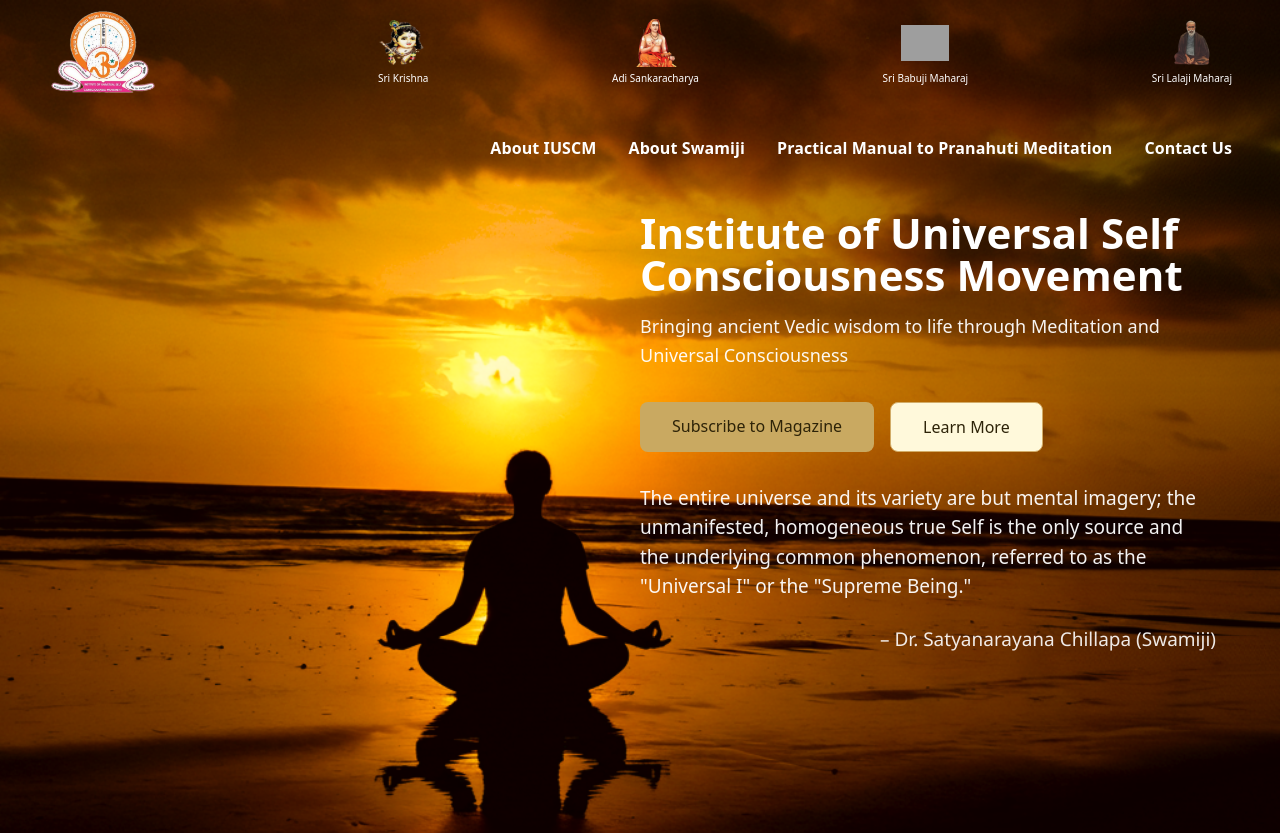
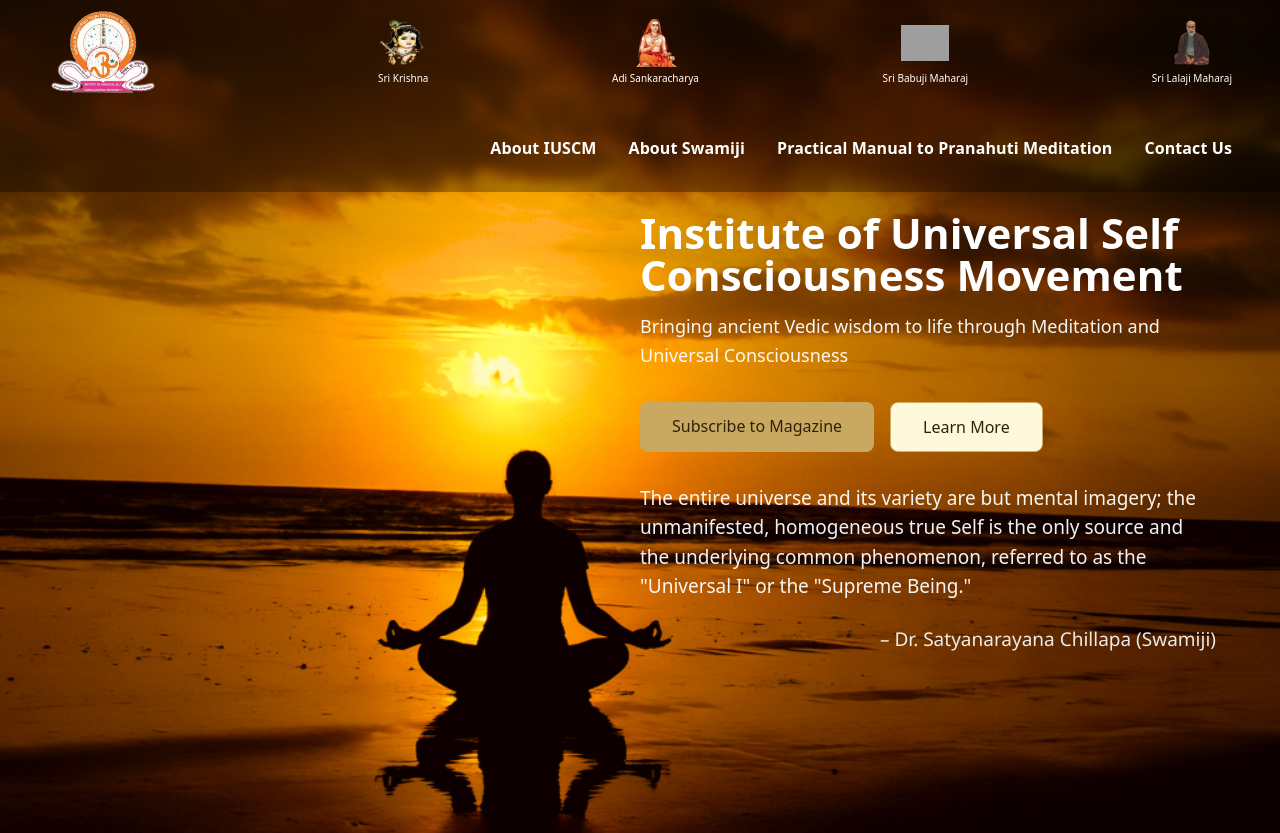
Before and after one commit to prasanthyejje/iuscm, a website: page index.html in a window 1280 px wide. Shown: the top 833 px of the page. Drawn offline with nearby package versions, Linux system fonts and the light colour scheme; grey boxes are pictures that could not be loaded; a web font is replaced by a local one.

Commit message:
Update : background color changes for navbar

```diff
--- a/index.html
+++ b/index.html
@@ -241,8 +241,9 @@
 
     /* Navbar initial state - transparent at top */
     .navbar {
-      background-color: transparent !important;
-      /* backdrop-filter: blur(4px); */
+            background-color: rgba(0, 0, 0, 0.3) !important;
+      backdrop-filter: blur(4px);
+
     }
 
     .navbar-link {
@@ -511,7 +512,7 @@
   <nav class="fixed top-0 left-0 right-0 z-50 navbar" id="navbar">
     <div class="section-container">
       <!-- Mobile Gurus Row (Mobile Only at Top) -->
-      <div class="guru-row flex lg:hidden justify-between items-center px-5 py-2 border-b border-white/10">
+      <div class="guru-row flex lg:hidden justify-between items-center px-5 py-2">
         <div class="flex flex-col items-center">
           <img src="images/sri-krishna.png" alt="Sri Krishna" class="w-10 h-10 object-contain rounded-full" />
         </div>
```
